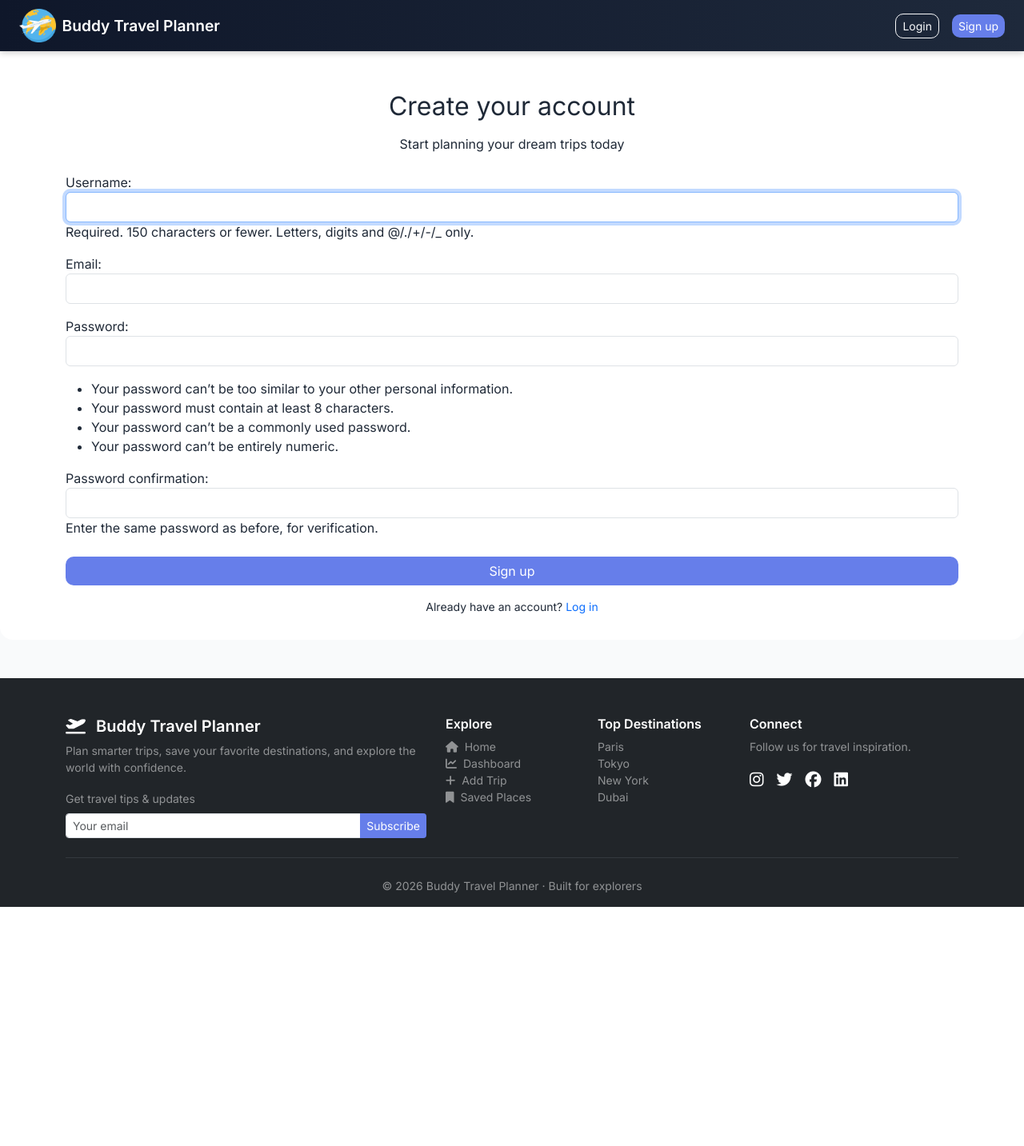
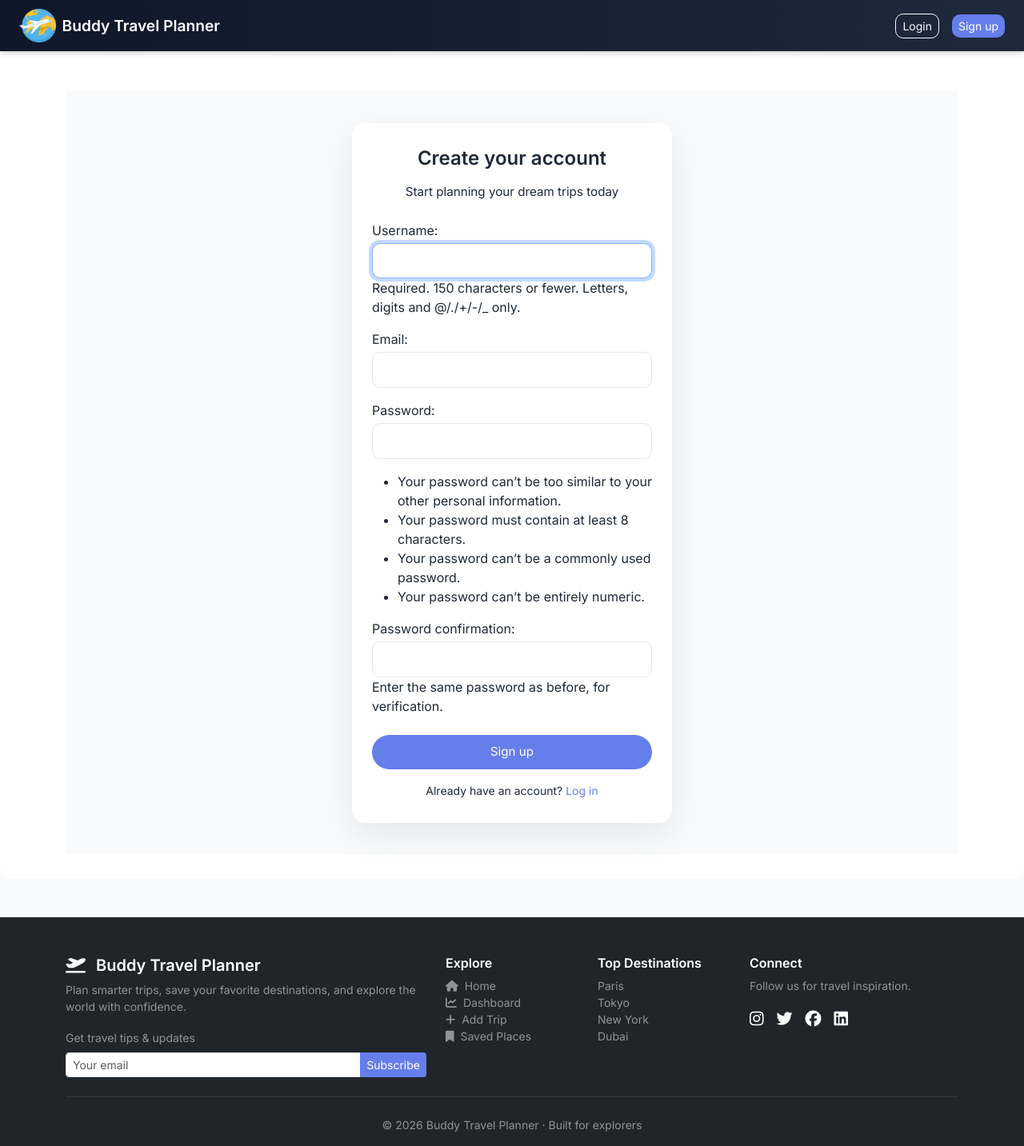
Before and after one commit to DanaDvorcakova/travel-planner, a Django app: page /signup/ in a window 1280 px wide. Shown: the whole page at 80% size. Before the commit the page ends 1134 px from the top, so only its background shows below. Run offline with Django 5.2, Linux system fonts and the light colour scheme.

Commit message:
auth forms

```diff
--- a/static/css/style.css
+++ b/static/css/style.css
@@ -20,6 +20,68 @@ a {
 
 section {
     padding: 50px 0;
+}
+
+/* =========================
+   AUTH PAGE
+========================= */
+
+.auth-page {
+    display: flex;
+    justify-content: center;
+    align-items: center;
+    min-height: 80vh; /* vertically center */
+    padding: 40px 20px;
+    background-color: #f9fafb;
+}
+
+.auth-container {
+    width: 100%;
+    max-width: 400px; /* constrain the form width */
+    margin: 0 auto;
+}
+
+.auth-card {
+    background: white;
+    padding: 30px 25px;
+    border-radius: 16px;
+    box-shadow: 0 15px 40px rgba(0,0,0,0.08);
+}
+
+.auth-title {
+    font-weight: 700;
+    font-size: 1.5rem;
+}
+
+.auth-subtitle {
+    font-size: 0.95rem;
+}
+
+/* Form inputs */
+.auth-card input {
+    width: 100%;
+    padding: 10px 14px;
+    border: 1px solid #e5e7eb;
+    border-radius: 10px;
+    font-size: 0.95rem;
+    margin-top: 4px;
+}
+
+/* Buttons */
+.auth-card .btn {
+    padding: 10px 14px;
+    border-radius: 999px;
+    font-size: 0.95rem;
+}
+
+/* Links */
+.auth-link {
+    color: #667eea;
+    text-decoration: none;
+}
+
+.auth-link:hover {
+    text-decoration: underline;
 }
 
 /* =========================
```
Also changed, not shown: templates/trips/trip_detail.html (+20 -25 lines), 1 other file.
